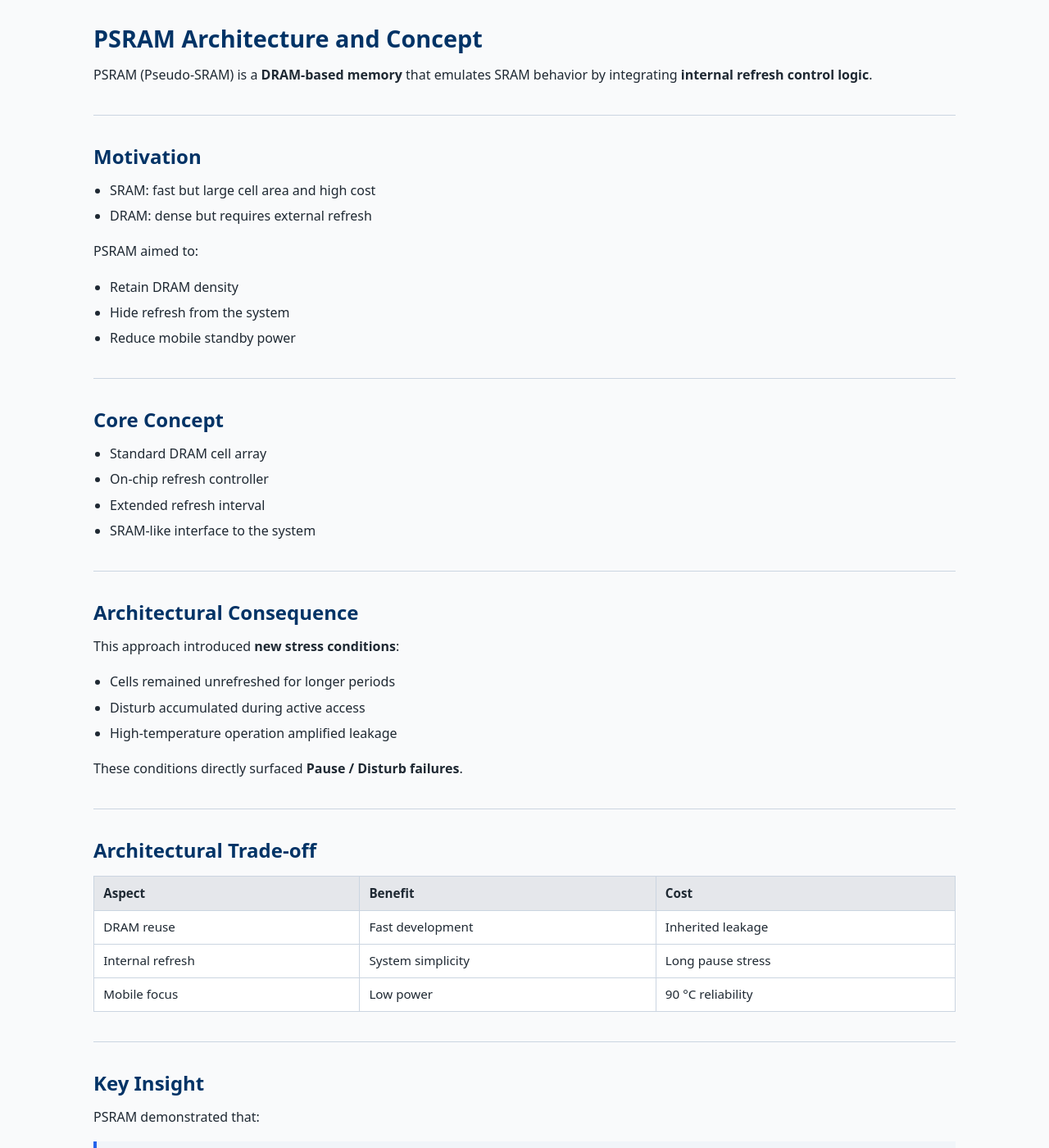
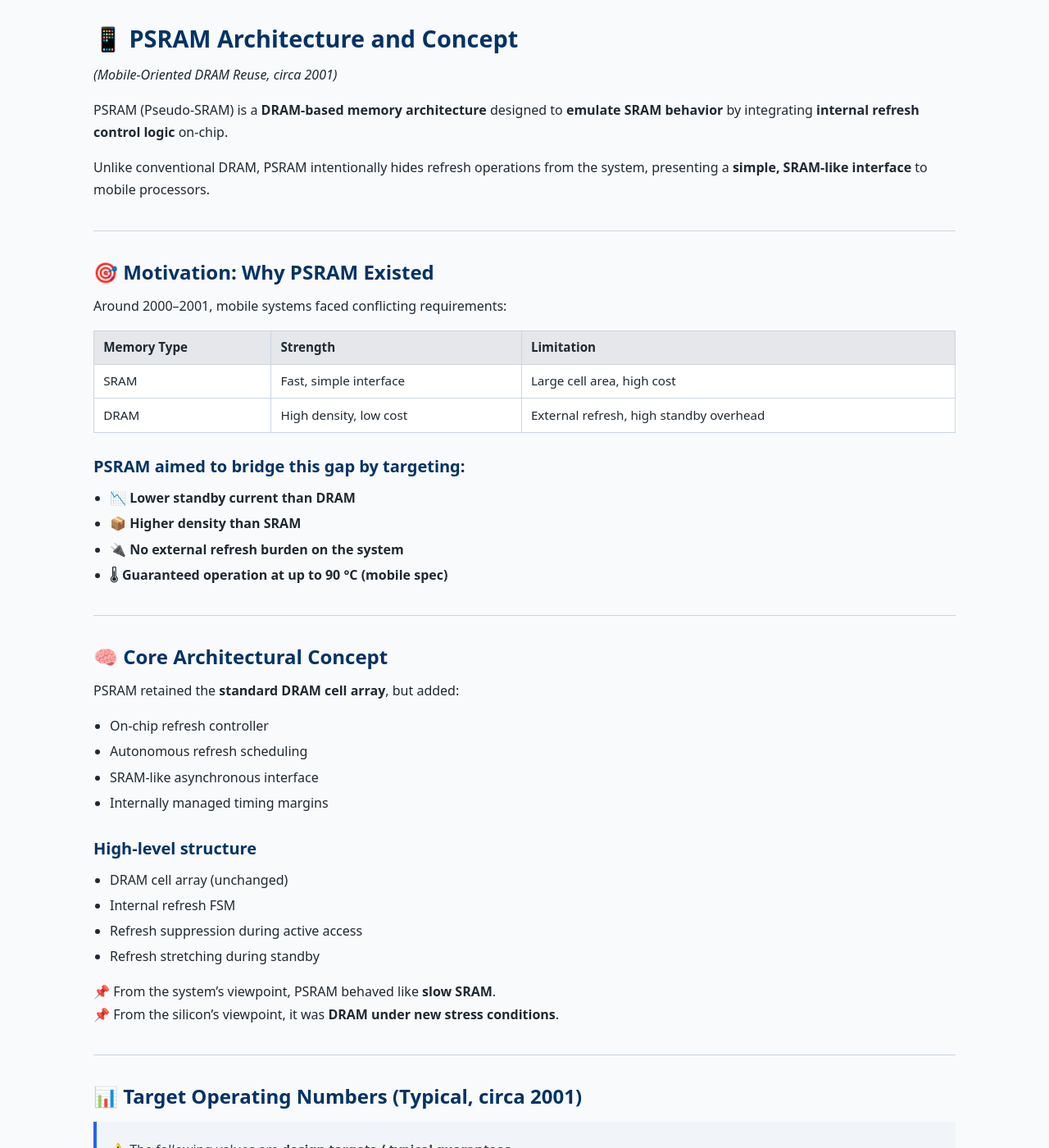
Before and after one commit to Samizo-AITL/Edusemi-Plus, a Jekyll site: the page built from archive/legacy/psram_2001/psram_architecture.md, in a window 1280 px wide and 1400 px high. Shown: the whole window at 82% size. Built offline with Jekyll 4.4.1, drawn with Linux system fonts in a browser that asks for light colours; some of the changed text lies outside the part shown.

Commit message:
Update psram_architecture.md

```diff
--- a/archive/legacy/psram_2001/psram_architecture.md
+++ b/archive/legacy/psram_2001/psram_architecture.md
@@ -3,61 +3,153 @@
 layout: default
 ---
 
-# PSRAM Architecture and Concept
+# 📱 PSRAM Architecture and Concept
+*(Mobile-Oriented DRAM Reuse, circa 2001)*
 
-PSRAM (Pseudo-SRAM) is a **DRAM-based memory**
-that emulates SRAM behavior by integrating
-**internal refresh control logic**.
+PSRAM (Pseudo-SRAM) is a **DRAM-based memory architecture**
+designed to **emulate SRAM behavior** by integrating
+**internal refresh control logic** on-chip.
+
+Unlike conventional DRAM, PSRAM intentionally hides refresh operations
+from the system, presenting a **simple, SRAM-like interface**
+to mobile processors.
 
 ---
 
-## Motivation
+## 🎯 Motivation: Why PSRAM Existed
 
-- SRAM: fast but large cell area and high cost
-- DRAM: dense but requires external refresh
+Around 2000–2001, mobile systems faced conflicting requirements:
 
-PSRAM aimed to:
-- Retain DRAM density
-- Hide refresh from the system
-- Reduce mobile standby power
+| Memory Type | Strength | Limitation |
+|---|---|---|
+| SRAM | Fast, simple interface | Large cell area, high cost |
+| DRAM | High density, low cost | External refresh, high standby overhead |
+
+### PSRAM aimed to bridge this gap by targeting:
+
+- 📉 **Lower standby current than DRAM**
+- 📦 **Higher density than SRAM**
+- 🔌 **No external refresh burden on the system**
+- 🌡 **Guaranteed operation at up to 90 °C (mobile spec)**
 
 ---
 
-## Core Concept
+## 🧠 Core Architectural Concept
 
-- Standard DRAM cell array
+PSRAM retained the **standard DRAM cell array**, but added:
+
 - On-chip refresh controller
-- Extended refresh interval
-- SRAM-like interface to the system
+- Autonomous refresh scheduling
+- SRAM-like asynchronous interface
+- Internally managed timing margins
+
+### High-level structure
+
+- DRAM cell array (unchanged)
+- Internal refresh FSM
+- Refresh suppression during active access
+- Refresh stretching during standby
+
+📌 From the system’s viewpoint, PSRAM behaved like **slow SRAM**.
+📌 From the silicon’s viewpoint, it was **DRAM under new stress conditions**.
 
 ---
 
-## Architectural Consequence
+## 📊 Target Operating Numbers (Typical, circa 2001)
 
-This approach introduced **new stress conditions**:
+> ⚠️ The following values are **design targets / typical guarantees**,
+> not proprietary specifications.
 
-- Cells remained unrefreshed for longer periods
-- Disturb accumulated during active access
-- High-temperature operation amplified leakage
+### 🌡 Temperature
 
-These conditions directly surfaced **Pause / Disturb failures**.
+- Guaranteed operation: **−25 °C to +90 °C**
+- Retention-critical regime: **≥ 80 °C**
 
 ---
 
-## Architectural Trade-off
+### 🔋 Standby Current (Mobile Focus)
 
-| Aspect | Benefit | Cost |
-|------|--------|------|
-| DRAM reuse | Fast development | Inherited leakage |
-| Internal refresh | System simplicity | Long pause stress |
-| Mobile focus | Low power | 90 °C reliability |
+| Mode | Typical Target |
+|---|---|
+| Deep standby | **≤ 10–30 µA** |
+| Light standby | **≤ 50–100 µA** |
+| Active access | Comparable to DRAM burst |
+
+📌 For comparison:
+Standard DRAM standby at HT often exceeded **100–200 µA**.
 
 ---
 
-## Key Insight
+### ⏱ Refresh Behavior
+
+| Parameter | Typical Value |
+|---|---|
+| Nominal DRAM refresh | ~64 ms |
+| PSRAM effective pause | **100–300 ms** |
+| Worst-case standby pause | **> 500 ms (system-dependent)** |
+
+📌 These extended pause intervals were **architectural**,
+not process-driven.
+
+---
+
+## ⚠️ Architectural Consequences
+
+The PSRAM architecture introduced **qualitatively new stress modes**:
+
+### 1️⃣ Extended Retention Stress
+- Cells remained unrefreshed far longer than DRAM assumptions
+- Marginal cells crossed retention limits at HT
+
+### 2️⃣ Accumulated Disturb
+- Repeated access to active rows
+- Neighbor rows left idle for extended periods
+- Disturb effects integrated over time
+
+### 3️⃣ Temperature-Leakage Amplification
+- Junction leakage increased exponentially near 90 °C
+- Pause + HT formed the **worst possible corner**
+
+📌 These conditions directly surfaced
+**Pause Refresh** and **Disturb Refresh** failures.
+
+---
+
+## ⚖️ Architectural Trade-offs
+
+| Aspect | Benefit | Cost |
+|---|---|---|
+| DRAM reuse | Fast development, low NRE | Inherited leakage physics |
+| Internal refresh | Simple system design | Long pause stress |
+| Extended standby | Low average power | HT retention exposure |
+| Mobile focus | Market differentiation | Narrow reliability margin |
+
+This was not a design mistake —
+it was a **deliberate trade-off under market pressure**.
+
+---
+
+## 🧠 Key Insight (Legacy Lesson)
+
+> **Architecture can amplify latent physical weaknesses**
+> even when the base process and cell design remain unchanged.
 
 PSRAM demonstrated that:
-> **Architecture can amplify latent physical weaknesses**
-> even when the base process is unchanged.
 
-This insight later generalized to SoC and AI accelerators.
+- Reliability limits can shift **without scaling**
+- Usage patterns can dominate physics
+- System-level goals can invalidate wafer-level assumptions
+
+📘 This insight later generalized to:
+- SoC power gating
+- Always-on domains
+- AI accelerators with extreme duty cycling
+
+---
+
+## 🔗 Related Documents
+
+- [`pause_disturb_psram.md`](./pause_disturb_psram.md)
+- [`yield_recovery.md`](./yield_recovery.md)
+
+---
```
